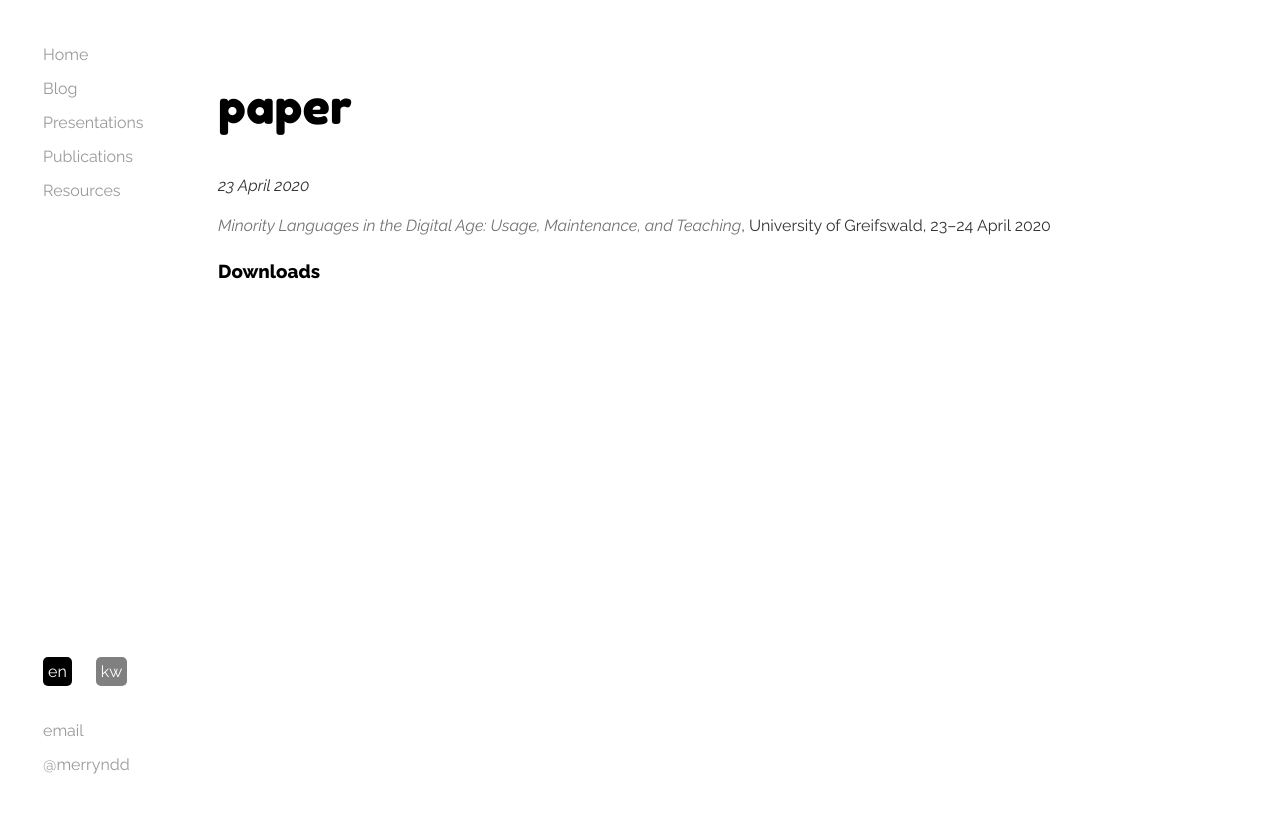
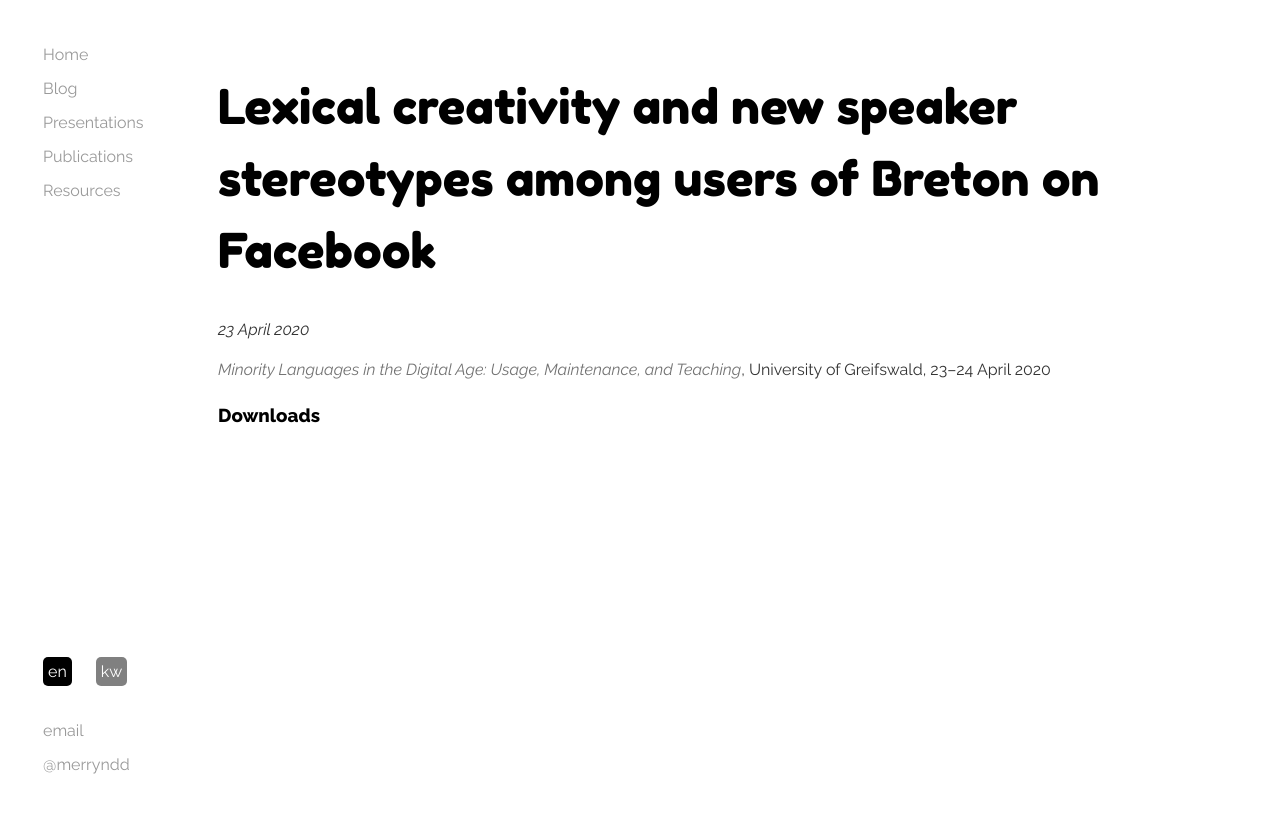
Before and after one commit to merryndd/merryndd.github.io, a Jekyll site: the page built from site/papers/invited/_posts/2020-04-23-digital.html, in a window 1280 px wide. Shown: the top 813 px of the page. Built offline with Jekyll 4.4.1, drawn with Linux system fonts in a browser that asks for light colours; comment, search, counter and statistics services are not loaded.

Commit message:
Add title for Greifswald paper

```diff
--- a/site/papers/invited/_posts/2020-04-23-digital.html
+++ b/site/papers/invited/_posts/2020-04-23-digital.html
@@ -7,6 +7,5 @@ event: "Minority Languages in the Digital Age: Usage, Maintenance, and Teaching"
 locationeng: University of Greifswald
 locationcorn: pednscol Greifswald
 future: true
-titleeng: paper
-titlecorn: areth
+title: "Lexical creativity and new speaker stereotypes among users of Breton on Facebook"
 ---
```
